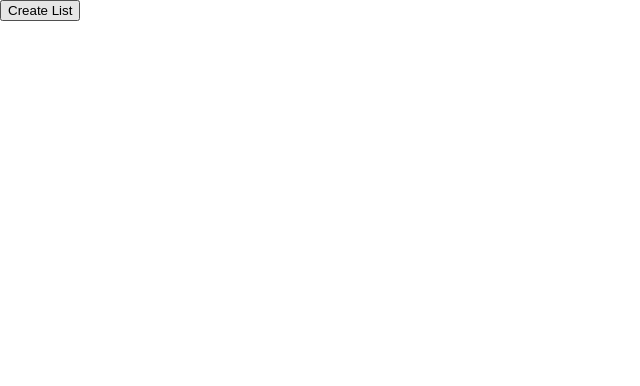
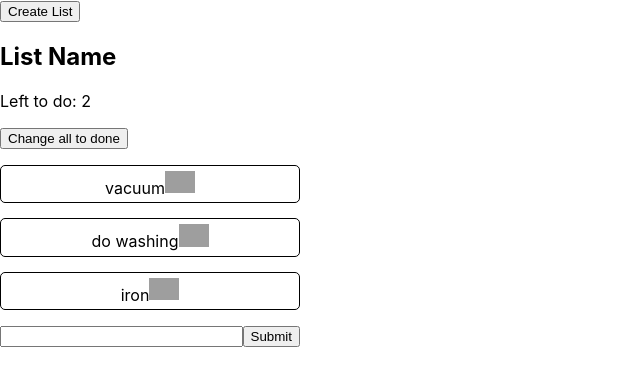
Before and after one commit to jordan-w-smith/to-do-list-react, a React (Create React App) app: page / in a window 1280 px wide. Shown: the top 386 px of the page, without its empty margins (0-640 px from the left). Built offline with nearby package versions, Linux system fonts and the light colour scheme; grey boxes are pictures that could not be loaded.

Commit message:
lists now displaying flex

```diff
--- a/src/App.css
+++ b/src/App.css
@@ -1,8 +1,4 @@
 .lists-container {
-  display: flex;
-}
-
-.App {
   display: flex;
 }
 
@@ -10,6 +6,6 @@
   display: flex;
 }
 
-/* body {
-  display: flex;
-} */
+body {
+  display: block;
+}
--- a/src/App.js
+++ b/src/App.js
@@ -3,21 +3,37 @@ import ListContainer from './Containers/ListContainer'
 import { render } from '@testing-library/react';
 import './App.css'
 
-function App() {
-  const listContainerTemplate = render(<ListContainer></ListContainer>)
-  const newList = () => {
-    document.querySelector('.lists-container').hasChildNodes(render(<div><ListContainer></ListContainer></div>))
+class App extends React.Component {
+  constructor() {
+    super()
+    this.state = {
+      layout: [<ListContainer></ListContainer>]
+    }
+    this.handleClick = this.handleClick.bind(this)
   }
-  return (
-    <div className="App">
-      <div className="all-lists-container">
-        <div className="lists-container"></div>
+  handleClick() {
+    this.setState({
+      layout: [...this.state.layout, <ListContainer></ListContainer>]
+    })
+  }
+
+  // const listContainerTemplate = render(<ListContainer></ListContainer>)
+  // const listTemplate = <div className="testClass"><ListContainer></ListContainer></div>
+  // const createTemplate = document.createElement(React.)
+  // const newList = () => {
+  //   document.querySelector('.lists-container').appendChild(createTemplate)
+
+  // document.querySelector('.lists-container', '.all-lists-container').element.style.display = 'flex'
+  render() {
+    return (
+      <div className="App">
+        <button onClick={this.handleClick}>Create List</button>
+        <div className="all-lists-container">
+          {this.state.layout.map(list => {return list})}
+        </div>
       </div>
-      <button onClick={newList}>Create List</button>
-
-      {/* <ListContainer></ListContainer> */}
-    </div>
-  );
+    );
+  }
 }
 
 export default App;
--- a/src/Components/List.css
+++ b/src/Components/List.css
@@ -1,5 +1,6 @@
 .list-container {
     width: 300px;
+    margin-right: 20px;
 }
 
 ul {
--- a/src/Components/List.js
+++ b/src/Components/List.js
@@ -4,6 +4,7 @@ import './List.css'
 
 const List = (props) => {
     return (
+
         <div className="list-container">
             <h2>List Name</h2>
 
--- a/src/Containers/ListContainer.css
+++ b/src/Containers/ListContainer.css
@@ -1,3 +1,7 @@
 .lists-container{
     display: flex;
   }
+
+  .listContainerContainer {
+      display: flex;
+  }
--- a/src/Containers/ListContainer.js
+++ b/src/Containers/ListContainer.js
@@ -89,7 +89,6 @@ class ListContainer extends React.Component {
 
     render() {
         return (
-            <div className="listContainerContainer">
                 <List
                     handleChange={this.handleChange}
                     handleSubmit={this.handleSubmit}
@@ -101,7 +100,6 @@ class ListContainer extends React.Component {
                     list1={this.state.list1}
                 >
                 </List>
-            </div>
         )
     }
 }
```
